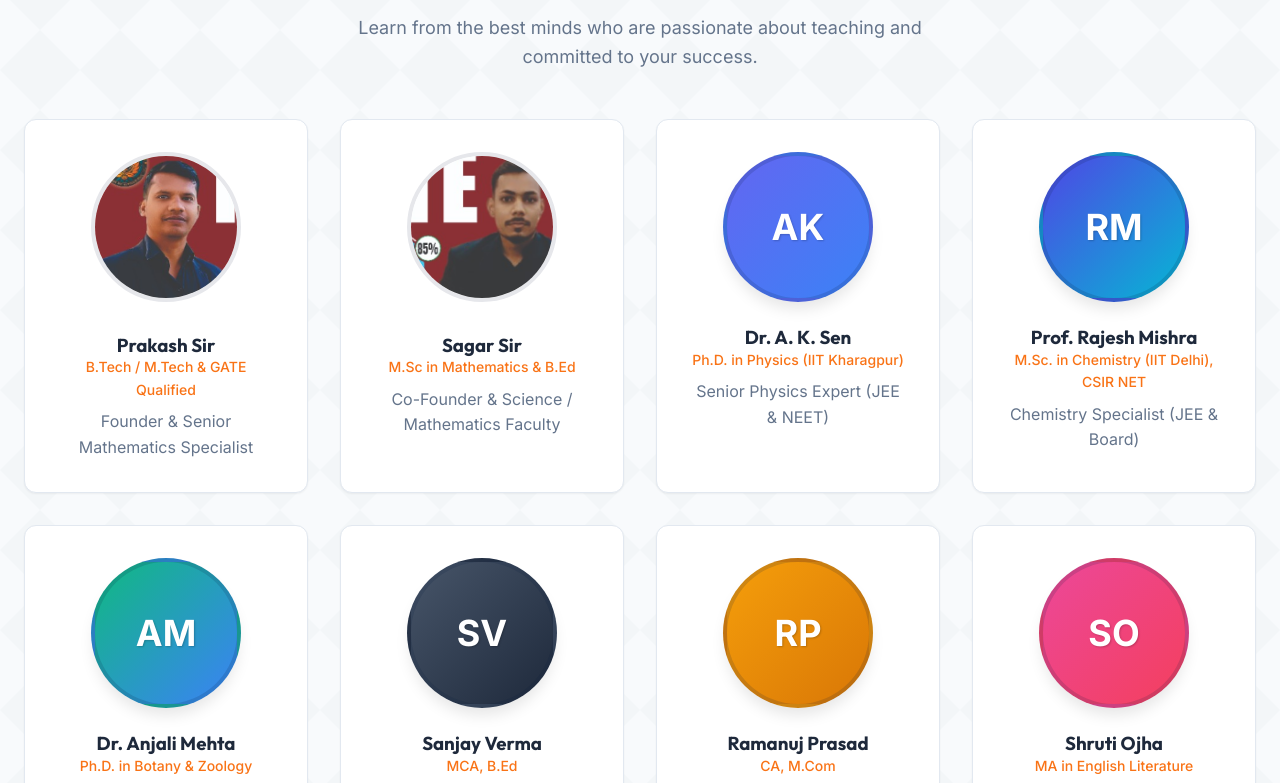
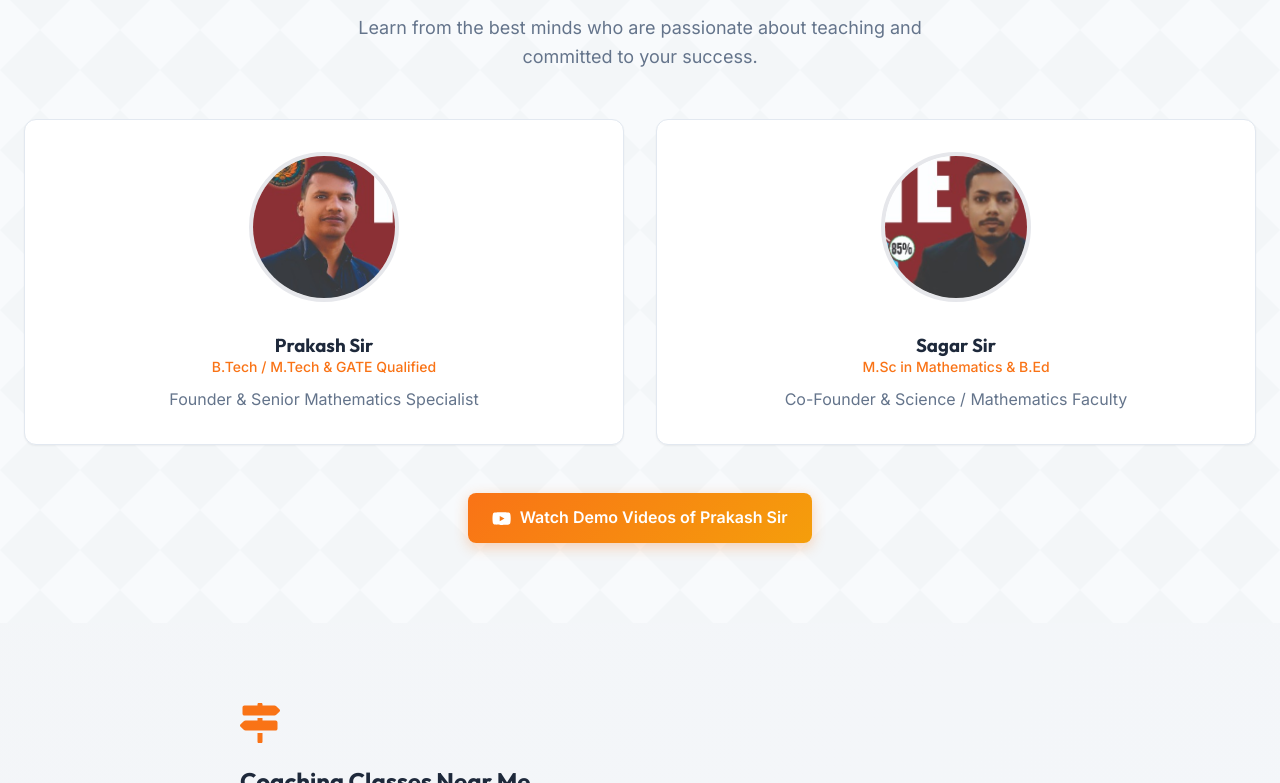
Before and after one commit to alexaman000/PRAKASH-INSTITUTE, a React (Vite) app: page / in a window 1280 px wide. Shown: the part 4657-5440 px from the top of the page. Built offline with nearby package versions, Linux system fonts and the light colour scheme.

Commit message:
chore: remove all additional faculty cards keeping exclusively Prakash Sir and Sagar Sir

```diff
--- a/src/App.jsx
+++ b/src/App.jsx
@@ -115,13 +115,7 @@ function App() {
 
   const faculty = [
     { name: 'Prakash Sir', qual: 'B.Tech / M.Tech & GATE Qualified', subject: 'Founder & Senior Mathematics Specialist', img: '/assets/prakash_sir.png' },
-    { name: 'Sagar Sir', qual: 'M.Sc in Mathematics & B.Ed', subject: 'Co-Founder & Science / Mathematics Faculty', img: '/assets/sagar_sir.png' },
-    { name: 'Dr. A. K. Sen', qual: 'Ph.D. in Physics (IIT Kharagpur)', subject: 'Senior Physics Expert (JEE & NEET)', img: 'https://images.unsplash.com/photo-1500648767791-00dcc994a43e?auto=format&fit=crop&q=80&w=300&h=300' },
-    { name: 'Prof. Rajesh Mishra', qual: 'M.Sc. in Chemistry (IIT Delhi), CSIR NET', subject: 'Chemistry Specialist (JEE & Board)', img: 'https://images.unsplash.com/photo-1534308983496-4fabb1a015ee?auto=format&fit=crop&q=80&w=300&h=300' },
-    { name: 'Dr. Anjali Mehta', qual: 'Ph.D. in Botany & Zoology', subject: 'Biology Expert (NEET Specialist)', img: 'https://images.unsplash.com/photo-1580489944761-15a19d654956?auto=format&fit=crop&q=80&w=300&h=300' },
-    { name: 'Sanjay Verma', qual: 'MCA, B.Ed', subject: 'Computer Science (C/C++ & IT Batches)', img: 'https://images.unsplash.com/photo-1506794778202-cad84cf45f1d?auto=format&fit=crop&q=80&w=300&h=300' },
-    { name: 'Ramanuj Prasad', qual: 'CA, M.Com', subject: 'Senior Faculty for Commerce & Accounts', img: 'https://images.unsplash.com/photo-1519085360753-af0119f7cbe7?auto=format&fit=crop&q=80&w=300&h=300' },
-    { name: 'Shruti Ojha', qual: 'MA in English Literature', subject: 'Spoken English & Communication Coach', img: 'https://images.unsplash.com/photo-1573496359142-b8d87734a5a2?auto=format&fit=crop&q=80&w=300&h=300' }
+    { name: 'Sagar Sir', qual: 'M.Sc in Mathematics & B.Ed', subject: 'Co-Founder & Science / Mathematics Faculty', img: '/assets/sagar_sir.png' }
   ];
 
   const posters = [
```
